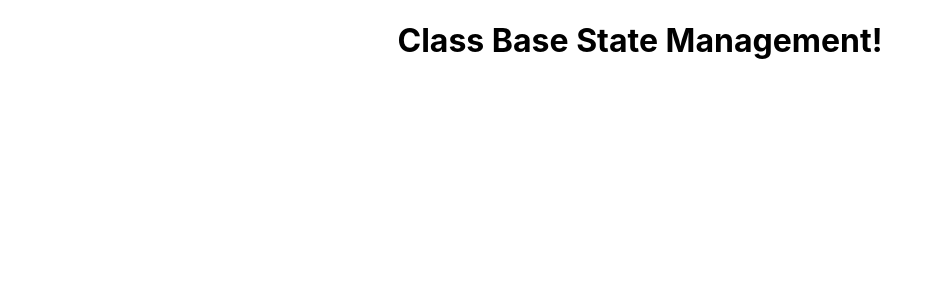
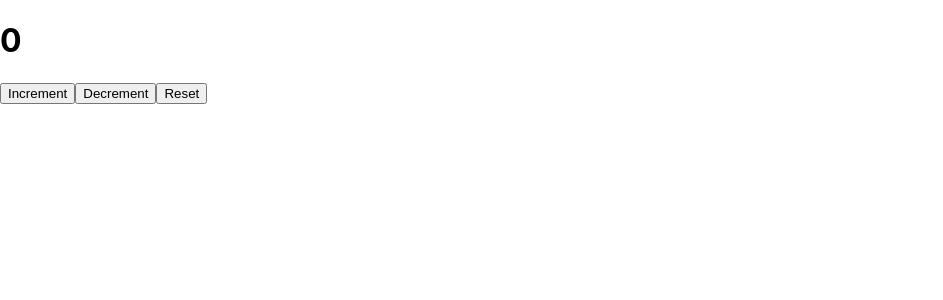
Before and after one commit to hplehal/React-State-Management, a React (Create React App) app: page / in a window 1280 px wide. Shown: the top 300 px of the page, without its empty margins (0-943 px from the left). Built offline with nearby package versions, Linux system fonts and the light colour scheme.

Commit message:
Added Class State based Increment, decrement and reset

```diff
--- a/src/App.js
+++ b/src/App.js
@@ -1,12 +1,47 @@
-import React from 'react';
+import React, { Component } from 'react';
 import './App.css';
 
-function App() {
-  return (
-    <div className="App">
-      <h1>Class Base State Management!</h1>
-    </div>
-  );
+class App extends Component {
+  constructor() {
+    super();
+    this.state = {
+      state: 0
+    }
+  }
+
+  increment = () => {
+    this.setState({
+      state: this.state.state + 1
+    })
+
+    // this.setState(({ state }) => {
+    //   return { state: state + 1 };
+    // }));
+
+  }
+
+  decrement = () => {
+    this.setState({
+      state: this.state.state - 1
+    })
+  }
+
+  reset = () => {
+    this.setState({
+      state: 0
+    })
+  }
+
+  render() {
+    return (
+      <div>
+        <h1>{this.state.state}</h1>
+        <button onClick={() => this.increment()} >Increment</button>
+        <button onClick={() => this.decrement()}>Decrement</button>
+        <button onClick={() => this.reset()}>Reset</button>
+      </div>
+    )
+  }
 }
 
 export default App;
```
